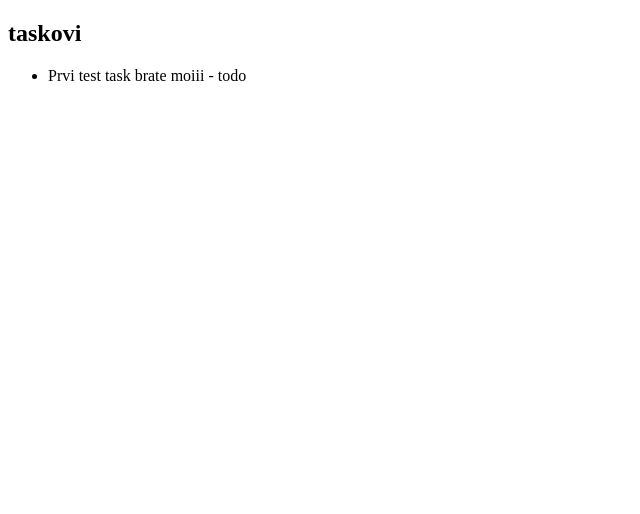
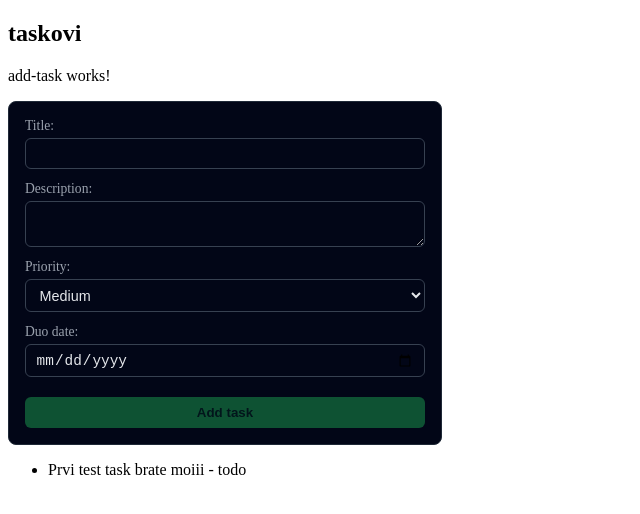
Before and after one commit to VukasinVujic/taskboard, an Angular app: page / in a window 1280 px wide. Shown: the top 514 px of the page, without its empty margins (0-640 px from the left). Built offline with nearby package versions, Linux system fonts and the light colour scheme.

Commit message:
feat(add-task): migrate template to new Angular @if syntax and fix validation errors

```diff
--- a/src/app/app.html
+++ b/src/app/app.html
@@ -1,4 +1,6 @@
 <h2>taskovi</h2>
+
+<app-add-task></app-add-task>
 
 <ul>
   @for(task of taskStore.tasks(); track task.id) {
--- a/src/app/app.ts
+++ b/src/app/app.ts
@@ -1,10 +1,12 @@
 import { Component, inject, signal } from '@angular/core';
 import { RouterOutlet } from '@angular/router';
 import { TaskStoreService } from './core/services/task-store.service';
+import { AddTask } from './features/add-task/add-task';
+import { CommonModule } from '@angular/common';
 
 @Component({
   selector: 'app-root',
-  imports: [RouterOutlet],
+  imports: [RouterOutlet, AddTask, CommonModule],
   standalone: true,
   templateUrl: './app.html',
   styleUrl: './app.scss',
--- /dev/null
+++ b/src/app/features/add-task/add-task.html
@@ -0,0 +1,44 @@
+<p>add-task works!</p>
+
+<div>
+  <form [formGroup]="form" (ngSubmit)="submit()" class="task-form">
+    <div class="field">
+      <label for="title">Title: </label>
+      <input type="text" id="title" formControlName="title" />
+
+      @if (titleControl?.touched && titleControl?.invalid) {
+      <div class="error">
+        @if (titleControl?.errors?.['required']) {
+        <span>Title is required</span>
+        } @if (titleControl?.errors?.['minlength']) {
+        <span>Title must be at least 3 characters</span>
+        }
+      </div>
+      }
+    </div>
+    <div class="field">
+      <label for="description"> Description: </label>
+      <textarea
+        id="description"
+        rows="2"
+        formControlName="description"
+      ></textarea>
+    </div>
+
+    <div class="field">
+      <label for="priority"> Priority: </label>
+      <select id="priority" formControlName="priority">
+        <option value="low">Low</option>
+        <option value="medium">Medium</option>
+        <option value="high">Heigh</option>
+      </select>
+    </div>
+
+    <div class="field">
+      <label for="dueDate">Duo date: </label>
+      <input type="date" formControlName="dueDate" />
+    </div>
+
+    <button type="submit" [disabled]="form.invalid">Add task</button>
+  </form>
+</div>
--- /dev/null
+++ b/src/app/features/add-task/add-task.scss
@@ -0,0 +1,52 @@
+.task-form {
+  display: grid;
+  gap: 0.75rem;
+  max-width: 400px;
+  padding: 1rem;
+  border: 1px solid #1f2937;
+  border-radius: 0.5rem;
+  background: #020617;
+
+  .field {
+    display: flex;
+    flex-direction: column;
+    gap: 0.25rem;
+  }
+
+  label {
+    font-size: 0.85rem;
+    color: #9ca3af;
+  }
+
+  input,
+  textarea,
+  select {
+    padding: 0.4rem 0.6rem;
+    border-radius: 0.375rem;
+    border: 1px solid #374151;
+    background: #020617;
+    color: #e5e7eb;
+    font-size: 0.9rem;
+  }
+
+  .error {
+    font-size: 0.75rem;
+    color: #f97373;
+  }
+
+  button {
+    margin-top: 0.5rem;
+    padding: 0.5rem 0.8rem;
+    border-radius: 0.375rem;
+    border: none;
+    background: #22c55e;
+    color: #022c22;
+    font-weight: 600;
+    cursor: pointer;
+
+    &:disabled {
+      opacity: 0.4;
+      cursor: default;
+    }
+  }
+}
--- /dev/null
+++ b/src/app/features/add-task/add-task.ts
@@ -0,0 +1,68 @@
+import { Component, inject } from '@angular/core';
+import {
+  NonNullableFormBuilder,
+  ReactiveFormsModule,
+  Validators,
+} from '@angular/forms';
+import { TaskStoreService } from '../../core/services/task-store.service';
+import { TaskPriority, TaskStatus } from '../../core/models/task.model';
+
+@Component({
+  selector: 'app-add-task',
+  imports: [ReactiveFormsModule],
+  standalone: true,
+  templateUrl: './add-task.html',
+  styleUrl: './add-task.scss',
+})
+export class AddTask {
+  private fb = inject(NonNullableFormBuilder);
+  private taskStore = inject(TaskStoreService);
+  private defaultPriority: TaskPriority = 'medium';
+  private defaultStatus: TaskStatus = 'todo';
+
+  form = this.fb.group({
+    title: this.fb.control('', {
+      validators: [Validators.required, Validators.minLength(3)],
+    }),
+    description: this.fb.control(''),
+    priority: this.fb.control<TaskPriority>(this.defaultPriority, {
+      validators: [
+        Validators.required,
+        Validators.pattern(/^(low|medium|high)$/),
+      ],
+    }),
+
+    dueDate: this.fb.control(''),
+    createdAt: this.fb.control('', { validators: [Validators.required] }),
+  });
+
+  get titleControl() {
+    return this.form.get('title');
+  }
+
+  submit() {
+    if (this.form.invalid) {
+      this.form.markAllAsTouched();
+      return;
+    }
+
+    const { title, description, priority, dueDate } = this.form.getRawValue();
+
+    this.taskStore.addTask({
+      id: crypto.randomUUID(),
+      title,
+      description: description || undefined,
+      status: this.defaultStatus,
+      priority: priority ?? 'medium',
+      dueDate: dueDate,
+      createdAt: new Date().toISOString(),
+    });
+
+    this.form.reset({
+      title: '',
+      description: '',
+      priority: 'medium',
+      dueDate: '',
+    });
+  }
+}
```
Also changed, not shown: 1 other file (tests, documents, lock files or other folders).
